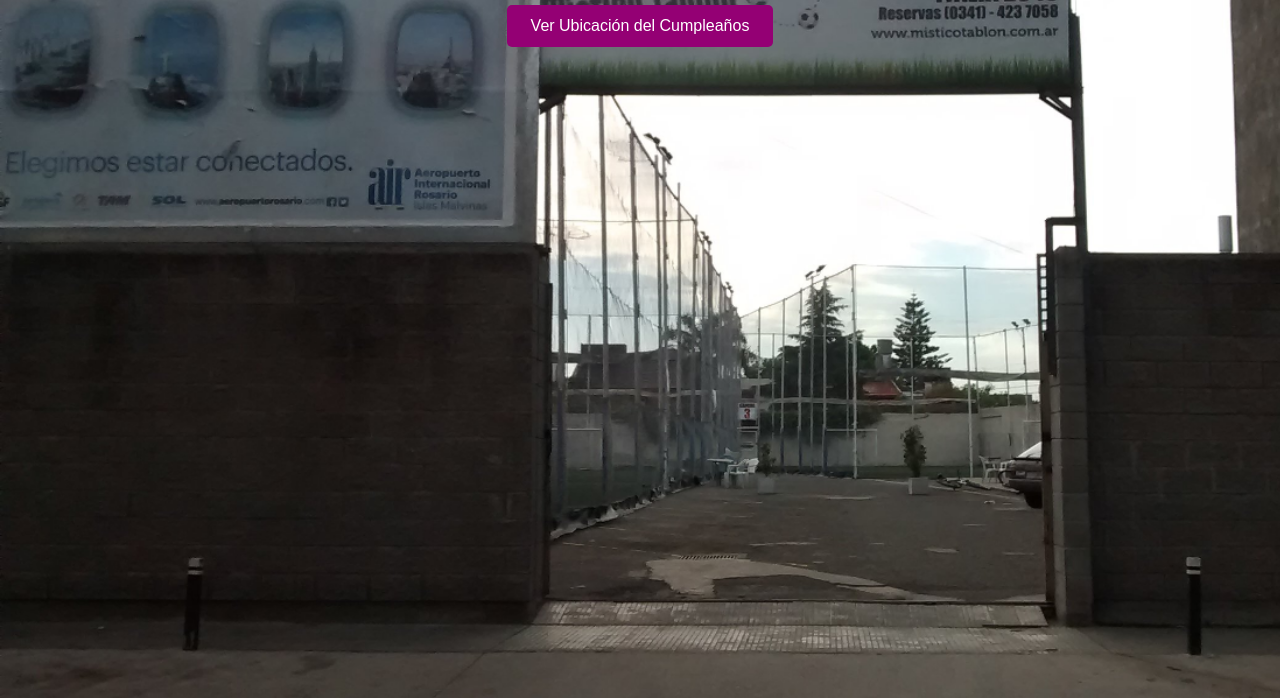
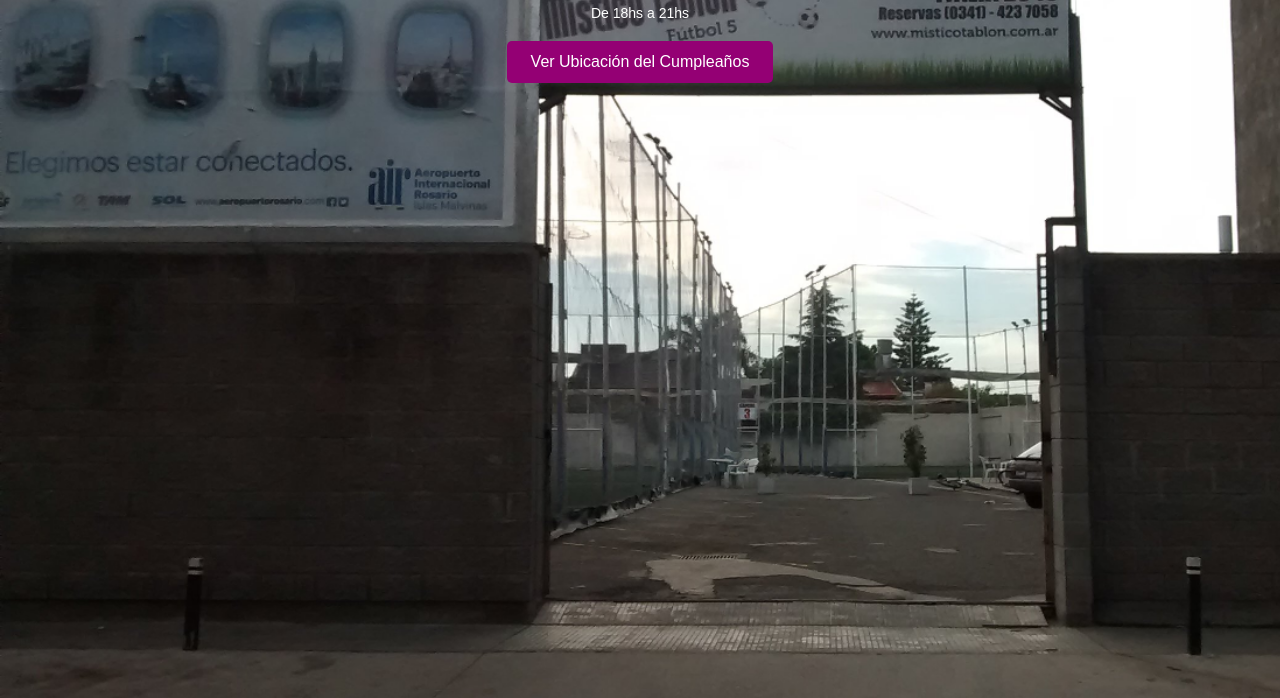
Before and after one commit to NoveChu/NoveChu.github.io, a plain HTML site: page index.html in a window 1280 px wide. Shown: the part 102-800 px from the top of the page. Drawn offline with Linux system fonts and the light colour scheme.

Commit message:
Add files via upload

```diff
--- a/index.html
+++ b/index.html
@@ -17,6 +17,11 @@
             margin-top: 50px; /* Ajusta este valor para mover el título hacia abajo */
             margin-bottom: 20px;
             text-shadow: 2px 2px 0 #fff, -2px -2px 0 #fff, 2px -2px 0 #fff, -2px 2px 0 #fff; /* Agrega un borde blanco */
+        }
+        p {
+            font-size: 14px; /* Tamaño de fuente más pequeño */
+            color: #ffffff; /* Color de texto gris */
+            margin-bottom: 20px; /* Espacio debajo del párrafo */
         }
         #map-container {
             display: none; /* Ocultar el mapa al principio */
@@ -58,6 +63,7 @@
 <body>
     <div id="confeti"></div> <!-- Confeti como fondo -->
     <h1>Te invito a mi cumple!</h1>
+    <p>De 18hs a 21hs</p> <!-- Texto adicional -->
     <button id="location-button">Ver Ubicación del Cumpleaños</button>
     <div id="map-container">
         <iframe src="https://www.google.com/maps/embed?pb=!1m14!1m8!1m3!1d209.20609735966661!2d-60.6547028!3d-32.9695505!3m2!1i1024!2i768!4f13.1!3m3!1m2!1s0x95b7ab9fb1df729f%3A0x3c5cb42547c8b654!2zTcOtc3RpY28gVGFibMOzbg!5e0!3m2!1ses!2sar!4v1714426906266!5m2!1ses!2sar" width="600" height="450" style="border:0;" allowfullscreen="" loading="lazy" referrerpolicy="no-referrer-when-downgrade"></iframe>
```
